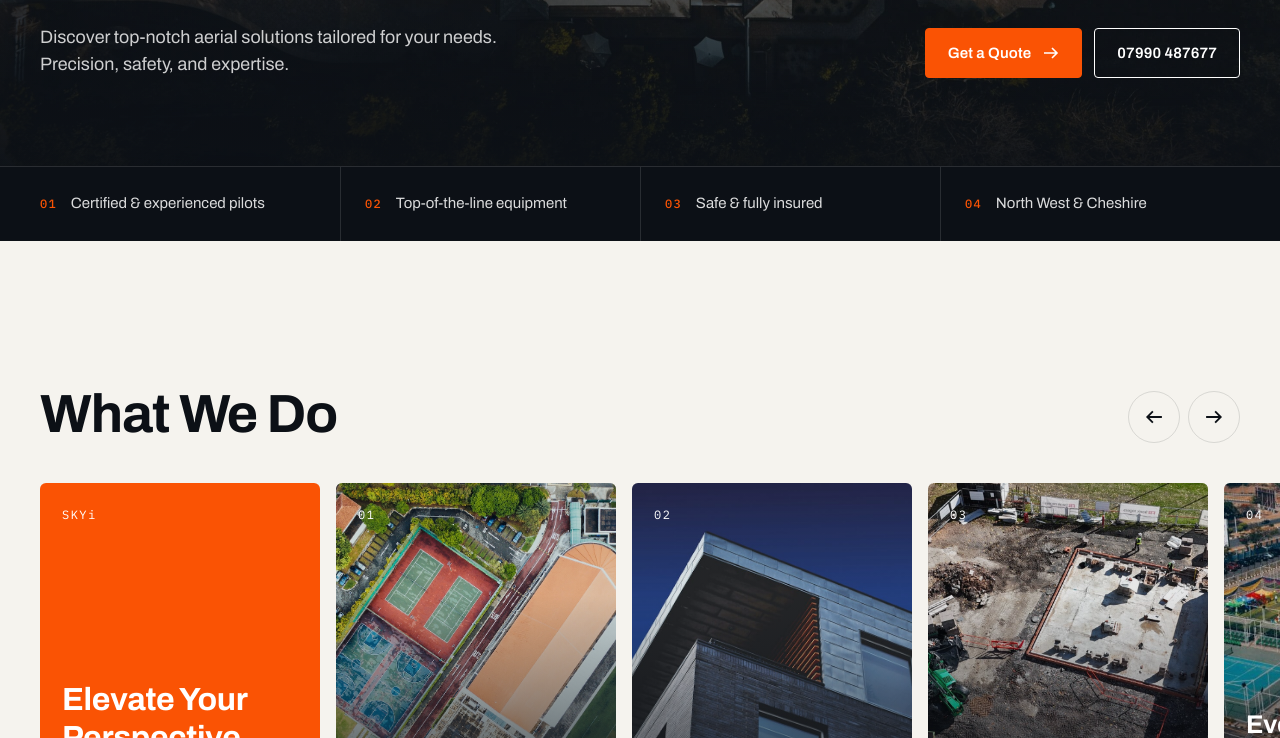
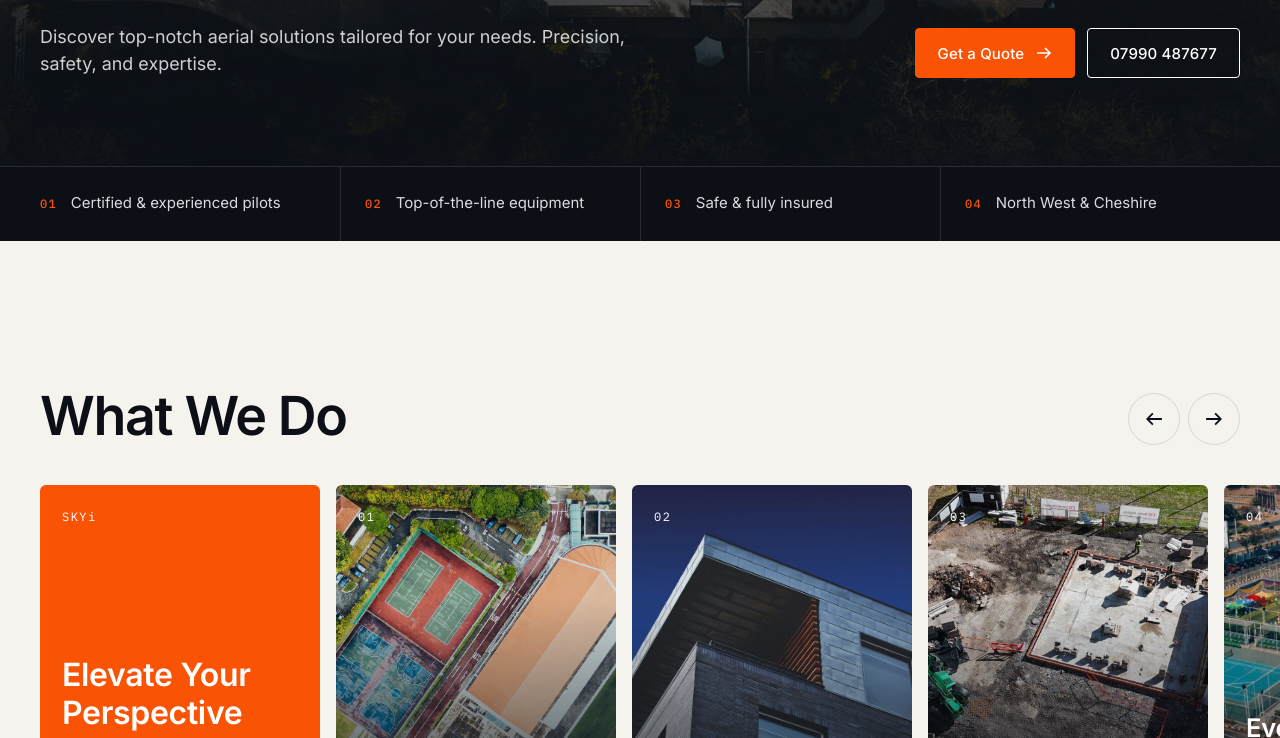
Before and after one commit to nexbot24/skyfi, a plain HTML site: page index.html in a window 1280 px wide. Shown: the part 570-1308 px from the top of the page. Drawn offline with Linux system fonts and the light colour scheme.

Commit message:
Switch typography to Inter
Co-Authored-By: Claude Opus 5.5 <noreply@anthropic.com>

```diff
--- a/assets/site.css
+++ b/assets/site.css
@@ -21,7 +21,7 @@
   --blue: #2758f3;
   --num: #2758f3;
 
-  --font: "Archivo", system-ui, -apple-system, "Segoe UI", sans-serif;
+  --font: "Inter", system-ui, -apple-system, "Segoe UI", sans-serif;
   --mono: "IBM Plex Mono", ui-monospace, "SF Mono", Menlo, monospace;
 
   --wrap: 1240px;
@@ -44,7 +44,7 @@ body {
   font-family: var(--font);
   font-size: 17px;
   line-height: 1.6;
-  font-stretch: 100%;
+  font-feature-settings: "cv11", "ss01";
   -webkit-font-smoothing: antialiased;
 }
 
@@ -55,10 +55,10 @@ p:last-child { margin-bottom: 0; }
 
 h1, h2, h3, h4 {
   margin: 0;
-  font-weight: 700;
-  font-stretch: 115%;
-  line-height: 1.04;
-  letter-spacing: -0.02em;
+  font-weight: 600;
+  line-height: 1.08;
+  letter-spacing: -0.025em;
+  font-optical-sizing: auto;
   text-wrap: balance;
 }
 
@@ -120,8 +120,7 @@ h3 { font-size: clamp(1.2rem, 1.6vw, 1.4rem); line-height: 1.2; letter-spacing:
   border-radius: var(--radius);
   background: var(--bg);
   color: var(--fg);
-  font: 600 15px/1 var(--font);
-  font-stretch: 110%;
+  font: 500 15px/1 var(--font);
   letter-spacing: 0.01em;
   text-decoration: none;
   cursor: pointer;
@@ -290,7 +289,7 @@ h3 { font-size: clamp(1.2rem, 1.6vw, 1.4rem); line-height: 1.2; letter-spacing:
   .menu-open .site-header { background: var(--white); }
   .menu-open .site-header .bar { height: 68px; }
   .nav > a, .nav .drop > button {
-    font-size: 22px; font-stretch: 112%; font-weight: 600;
+    font-size: 22px; font-weight: 600;
     padding: 18px 0; border-radius: 0; width: 100%; justify-content: space-between;
     border-bottom: 1px solid var(--line); opacity: 1;
   }
@@ -576,7 +575,6 @@ h3 { font-size: clamp(1.2rem, 1.6vw, 1.4rem); line-height: 1.2; letter-spacing:
   padding: 24px 0;
   font-weight: 600;
   font-size: clamp(1.05rem, 1.4vw, 1.2rem);
-  font-stretch: 105%;
   line-height: 1.35;
 }
 .faq summary::-webkit-details-marker { display: none; }
@@ -675,7 +673,7 @@ h3 { font-size: clamp(1.2rem, 1.6vw, 1.4rem); line-height: 1.2; letter-spacing:
   position: relative;
 }
 .index .n { font-family: var(--mono); font-size: 13px; color: var(--muted-on-dark); }
-.index .t { font-size: clamp(1.6rem, 3.6vw, 3rem); font-weight: 700; font-stretch: 118%; letter-spacing: -0.02em; line-height: 1; transition: transform .4s var(--ease), color .3s; }
+.index .t { font-size: clamp(1.6rem, 3.6vw, 3rem); font-weight: 600; letter-spacing: -0.02em; line-height: 1; transition: transform .4s var(--ease), color .3s; }
 .index .more { font-family: var(--mono); font-size: 12px; letter-spacing: .12em; text-transform: uppercase; display: flex; align-items: center; gap: 10px; color: var(--muted-on-dark); transition: color .3s; }
 .index .more svg { width: 16px; height: 16px; }
 .index a:hover .t { transform: translateX(10px); color: var(--orange); }
@@ -879,7 +877,7 @@ fieldset.field { border: 0; margin: 0; padding: 0; min-width: 0; }
 }
 .foot-top img { height: 72px; width: auto; margin-bottom: 20px; }
 .foot-top p { color: var(--muted); max-width: 34ch; font-size: 15px; }
-.foot-top h4 { font-family: var(--mono); font-weight: 500; font-size: 12px; letter-spacing: .12em; text-transform: uppercase; color: var(--muted); margin-bottom: 18px; font-stretch: 100%; }
+.foot-top h4 { font-family: var(--mono); font-weight: 500; font-size: 12px; letter-spacing: .12em; text-transform: uppercase; color: var(--muted); margin-bottom: 18px; }
 .foot-top ul { list-style: none; margin: 0; padding: 0; display: grid; gap: 10px; }
 .foot-top ul a { text-decoration: none; color: var(--ink); font-size: 15px; }
 .foot-top ul a:hover { color: var(--orange); }
--- a/index.html
+++ b/index.html
@@ -9,7 +9,7 @@
 <link rel="icon" href="assets/logo.svg" type="image/svg+xml">
 <link rel="preconnect" href="https://fonts.googleapis.com">
 <link rel="preconnect" href="https://fonts.gstatic.com" crossorigin>
-<link href="https://fonts.googleapis.com/css2?family=Archivo:wdth,wght@62..125,100..900&family=IBM+Plex+Mono:wght@400;500&display=swap" rel="stylesheet">
+<link href="https://fonts.googleapis.com/css2?family=Inter:opsz,wght@14..32,300..700&family=IBM+Plex+Mono:wght@400;500&display=swap" rel="stylesheet">
 <link rel="stylesheet" href="assets/site.css">
 </head>
 <body>
```
Also changed, not shown: about-us-drone-photography/index.html (+1 -1 lines), aerial-drone-photgraphy-north-west/index.html (+1 -1 lines), cookie-privacy-policy/index.html (+1 -1 lines), drone-construction-survey/index.html (+1 -1 lines), drone-filming-videography-north-west/index.html (+1 -1 lines), events-hospitality/index.html (+1 -1 lines), privacy-policy/index.html (+1 -1 lines), property-drone-services/index.html (+1 -1 lines), roof-inspections/index.html (+1 -1 lines), terms-of-use/index.html (+1 -1 lines), weddings/index.html (+1 -1 lines), 1 other file.
